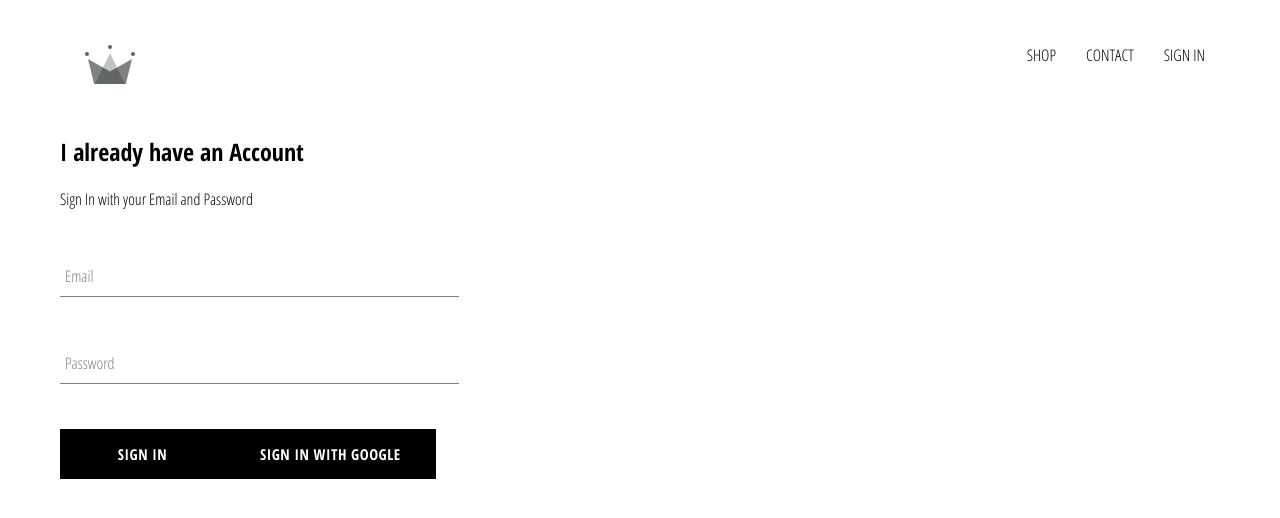
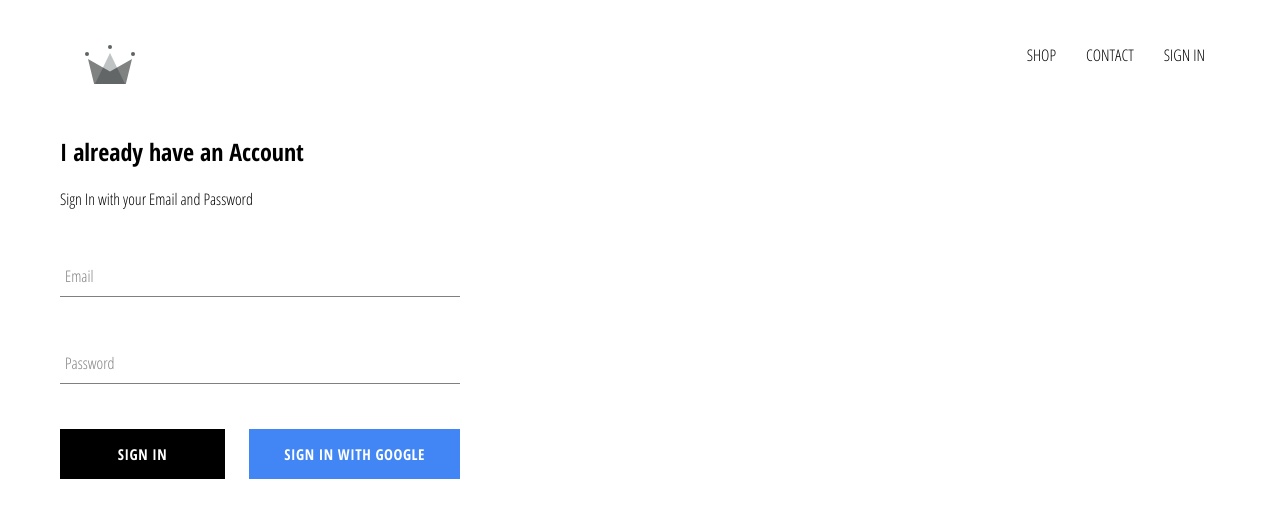
Before and after one commit to tamfolio/CrownEcommerce-Store, a React (Create React App) app: page /signin in a window 1280 px wide. Shown: the top 518 px of the page. Built offline with nearby package versions, Linux system fonts and the light colour scheme; no server answers.

Commit message:
sign in with google styles

```diff
--- a/src/App.css
+++ b/src/App.css
@@ -7,3 +7,7 @@
     text-decoration: none;
     color: black;
 }
+
+* {
+    box-sizing: border-box;
+}
--- a/src/components/custom-button/custom-button.jsx
+++ b/src/components/custom-button/custom-button.jsx
@@ -2,8 +2,8 @@
 
 import './custom-button.scss'
 
-const CustomButton = ({ children, ...otherProps }) => (
-    <button className="custom-button" {...otherProps}>
+const CustomButton = ({ children, isGoogleSignIn,...otherProps }) => (
+    <button className={`${isGoogleSignIn ? 'google-sign-in': ''} custom-button`} {...otherProps}>
         {children}
     </button>
 )
--- a/src/components/custom-button/custom-button.scss
+++ b/src/components/custom-button/custom-button.scss
@@ -18,4 +18,12 @@
         color: black;
         border: 1px solid black;
     }
+    &.google-sign-in {
+        background-color: #4285f4;
+        color: white;
+        &:hover {
+            background-color: #357ae8;
+            border: none;
+        }
+    }
 }
--- a/src/components/sign-in/sign-in.jsx
+++ b/src/components/sign-in/sign-in.jsx
@@ -51,10 +51,10 @@
                     label='Password'
                     required/>
 
-
+                    <div className="buttons">
                     <CustomButton type="submit">SIGN IN</CustomButton>
-                    <CustomButton onClick={signInWithGoogle} >Sign in with Google</CustomButton>
-
+                    <CustomButton onClick={signInWithGoogle} isGoogleSignIn>Sign in with Google</CustomButton>
+                    </div>
                 </form>
             </div>
         )
--- a/src/components/sign-in/sign-in.scss
+++ b/src/components/sign-in/sign-in.scss
@@ -1,8 +1,12 @@
 .sign-in {
-    width: 30vw;
+    width: 400px;
     display: flex;
     flex-direction: column;
     .title {
         margin: 10px 0;
     }
+    .buttons {
+        display: flex;
+        justify-content: space-between;
+    }
 }
```
